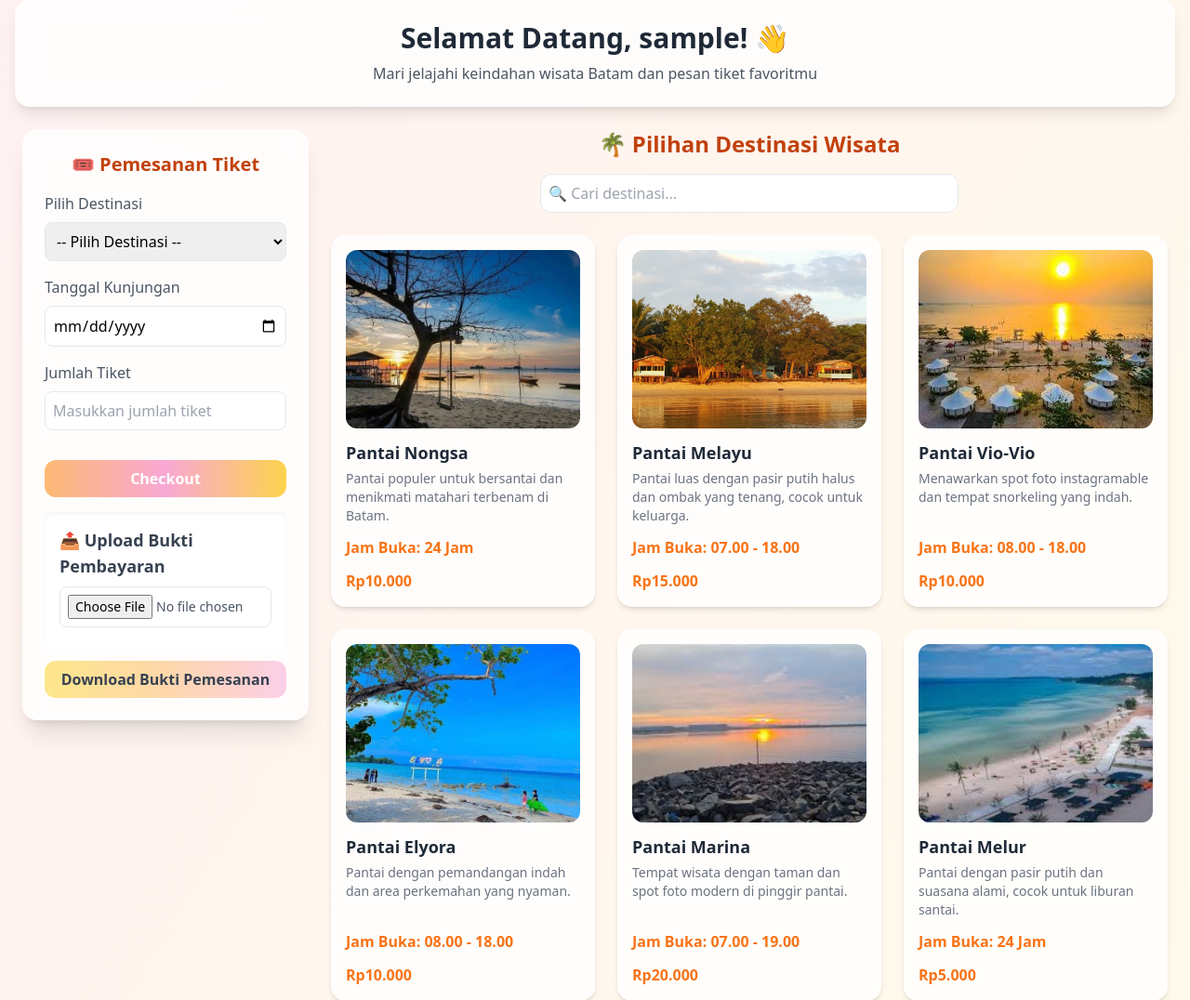
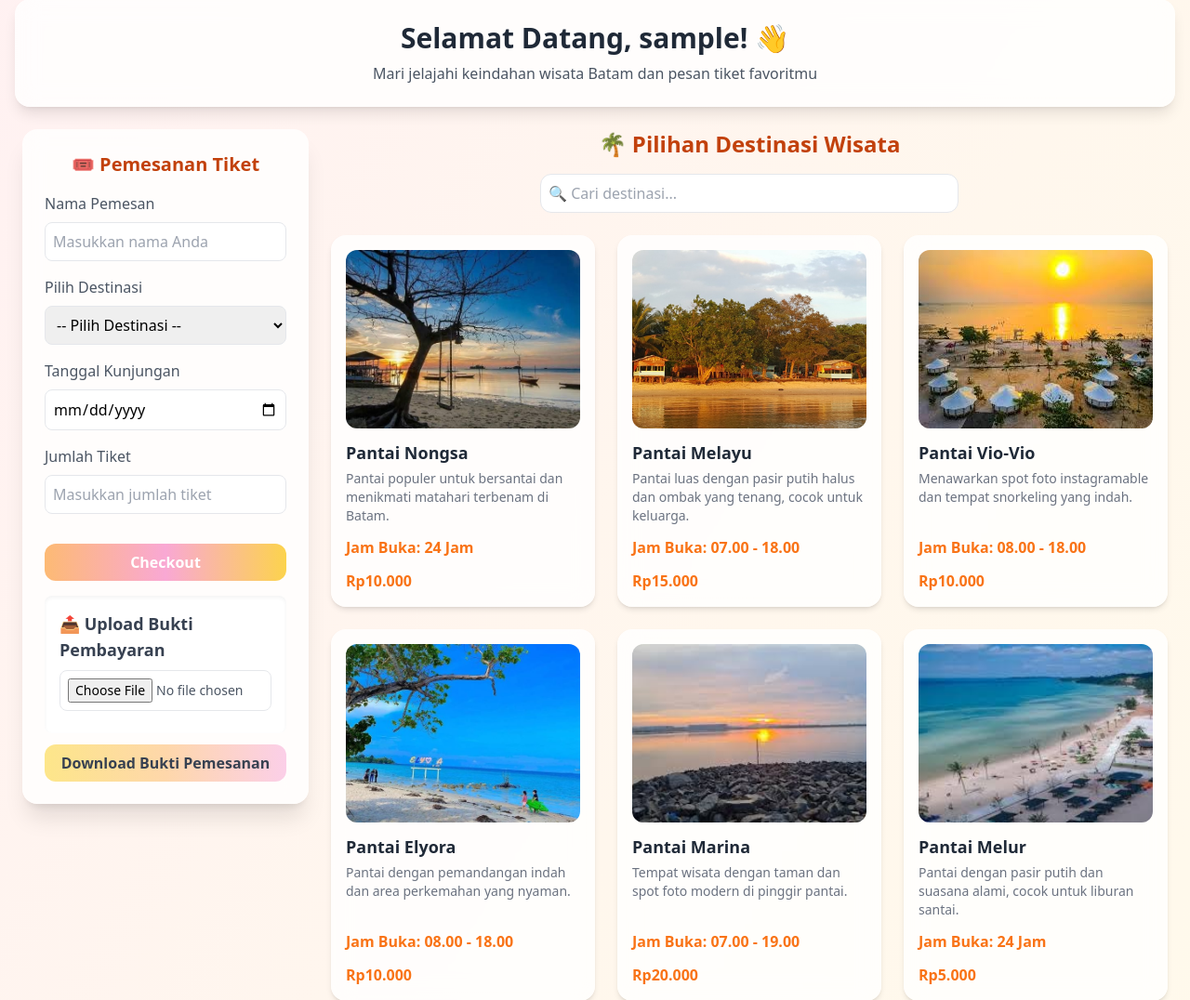
Before and after one commit to EnruRamadhan/PBL-RKS-304, a Flask app: page /home in a window 1280 px wide. Shown: the part 127-1203 px from the top of the page at 93% size. Run offline with Flask 3, Linux system fonts and the light colour scheme; the visitor is signed in with stand-in values (Sample User, id 1); some libraries are stand-ins or nearby versions.

Commit message:
git add . git commit "apdet gina" git push origin main

```diff
--- a/Web/static/js/jss.js
+++ b/Web/static/js/jss.js
@@ -32,11 +32,12 @@ function updateTotalHarga() {
 
 // 🧾 Checkout
 function checkout() {
+  const namaPemesan = document.getElementById("namaPemesan").value.trim();
   const destinasi = document.getElementById("destinasiSelect").value;
   const tanggal = document.getElementById("tanggal").value;
   const jumlah = parseInt(document.getElementById("jumlah").value) || 0;
 
-  if (!destinasi || !tanggal || jumlah < 1) {
+  if (!namaPemesan || !destinasi || !tanggal || jumlah < 1) {
     alert("⚠️ Lengkapi semua data pemesanan!");
     return;
   }
@@ -44,8 +45,11 @@ function checkout() {
   const harga = hargaList[destinasi] || 0;
   const total = harga * jumlah;
 
+  localStorage.setItem("namaUser", namaPemesan);
+
   document.getElementById("hasilBooking").innerText =
     `Bukti Pemesanan Tiket Wisata\n\n` +
+    `Nama Pemesan: ${namaPemesan}\n` +
     `Destinasi: ${destinasi}\n` +
     `Tanggal: ${tanggal}\n` +
     `Jumlah Tiket: ${jumlah}\n` +
@@ -79,7 +83,7 @@ function downloadBukti() {
   }
 
   // 🧾 Ambil data user & form
-  const namaUser = localStorage.getItem("namaUser") || "Nama Pemesan";
+  const namaUser = localStorage.getItem("namaUser")?.trim() || "Nama Pemesan";
   const destinasi = document.getElementById("destinasiSelect")?.value || "-";
   const tanggalRaw = document.getElementById("tanggal")?.value || "-";
   const tanggal = tanggalRaw !== "-"
@@ -174,17 +178,13 @@ function downloadBukti() {
   doc.line(20, 280, 190, 280);
   doc.setFontSize(10);
   doc.setTextColor(234, 84, 128);
-  doc.text("© 2025 Batam Travel | Sistem Pemesanan Wisata RKS", 105, 287, {
+  doc.text("PBL RKS-304 | Sistem Informasi Destinasi Wisata", 105, 287, {
     align: "center",
   });
 
   // 💾 Simpan PDF
   const namaFile = `Bukti_Pemesanan_${destinasi.replace(/\s+/g, "_")}.pdf`;
   doc.save(namaFile);
-  alert("✅ Bukti pemesanan berhasil diunduh!");
-
-  // Download PDF
-  doc.save(`Bukti_Pemesanan_${namaUser.replace(/\s+/g, "_")}.pdf`);
   alert("✅ Bukti pemesanan berhasil diunduh!");
 }
 
--- a/Web/templates/index.html
+++ b/Web/templates/index.html
@@ -63,6 +63,10 @@
         <!-- SIDEBAR BOOKING -->
         <aside class="bg-white/80 backdrop-blur-md shadow-xl rounded-2xl p-6 w-full lg:w-1/4 h-fit">
             <h2 class="text-xl font-semibold text-orange-700 mb-4 text-center">🎟️ Pemesanan Tiket</h2>
+            <label class="block mb-2 text-gray-600">Nama Pemesan</label>
+            <input type="text" id="namaPemesan" placeholder="Masukkan nama Anda"
+                class="w-full mb-4 p-2 rounded-lg border focus:ring-2 focus:ring-pink-200" required>
+
 
             <label class="block mb-2 text-gray-600">Pilih Destinasi</label>
             <select id="destinasiSelect" class="w-full mb-4 p-2 rounded-lg border focus:ring-2 focus:ring-orange-200">
--- a/Web/templates/register.html
+++ b/Web/templates/register.html
@@ -26,13 +26,13 @@
         <div class="input-group password-wrapper">
           <i class="fas fa-lock"></i>
           <input type="password" id="regPassword" name="password" placeholder="Password" required>
-          <i class="fa-solid fa-eye" id="toggleRegPassword"></i>
+          <i class="fa-solid fa-eye toggle-icon" id="toggleRegPassword"></i>
         </div>
 
         <div class="input-group password-wrapper">
           <i class="fas fa-lock"></i>
           <input type="password" id="regConfirm" name="confirm_password" placeholder="Konfirmasi Password" required>
-          <i class="fa-solid fa-eye" id="toggleRegConfirm"></i>
+          <i class="fa-solid fa-eye toggle-icon" id="toggleRegConfirm"></i>
         </div>
 
         <button type="submit">Daftar</button>
```
